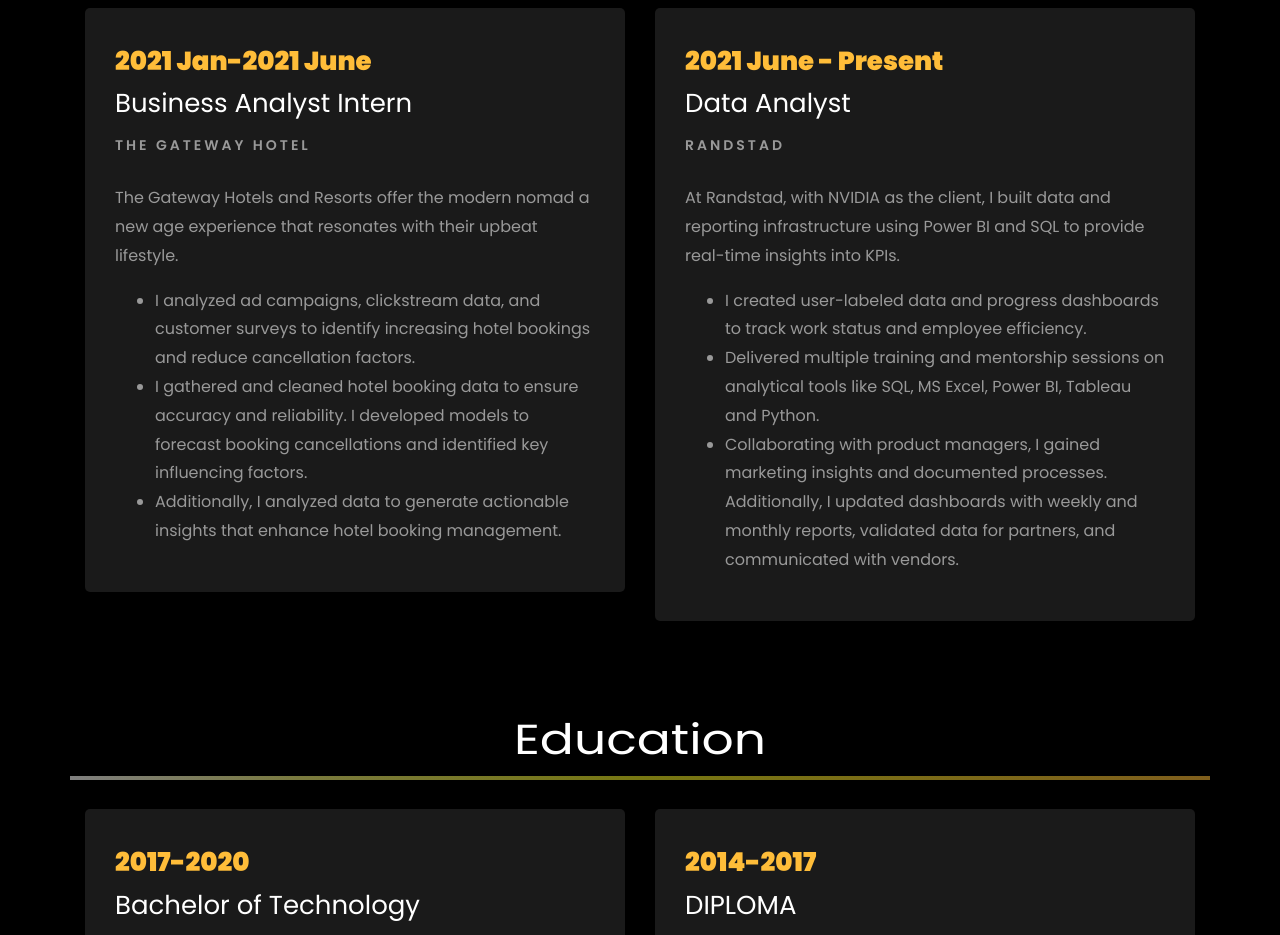
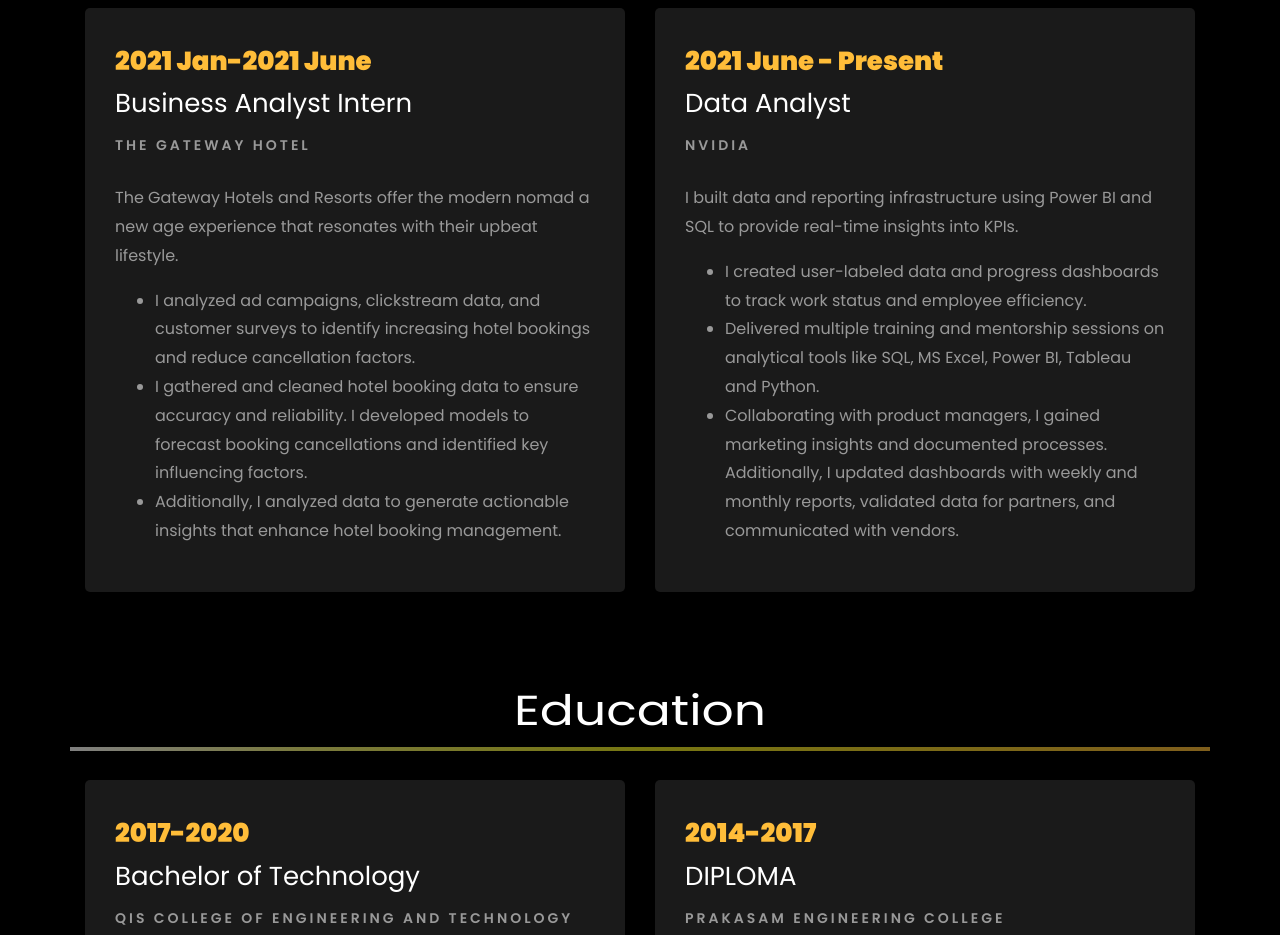
Before and after one commit to avvarubhanurao/DATA-ANALYST-PROJECTS, a plain HTML site: page index.html in a window 1280 px wide. Shown: the part 2040-2975 px from the top of the page. Drawn offline with Linux system fonts and the light colour scheme; animation ran at ten frames a second; files whose address does not match are found by name.

Commit message:
Update index.html

```diff
--- a/index.html
+++ b/index.html
@@ -345,8 +345,8 @@
 					<div class="resume-wrap ftco-animate">
 						<span class="date">2021 June - Present</span>
 						<h2>Data Analyst</h2>
-						<span class="position">Randstad</span>
-						<p class="mt-4">At Randstad, with NVIDIA as the client, I built data and reporting infrastructure using Power BI and SQL to provide real-time insights into KPIs.
+						<span class="position">NVIDIA</span>
+						<p class="mt-4">I built data and reporting infrastructure using Power BI and SQL to provide real-time insights into KPIs.
 
 							<ul>
 								<li>I created user-labeled data and progress dashboards to track work status and employee efficiency.</li>
```
